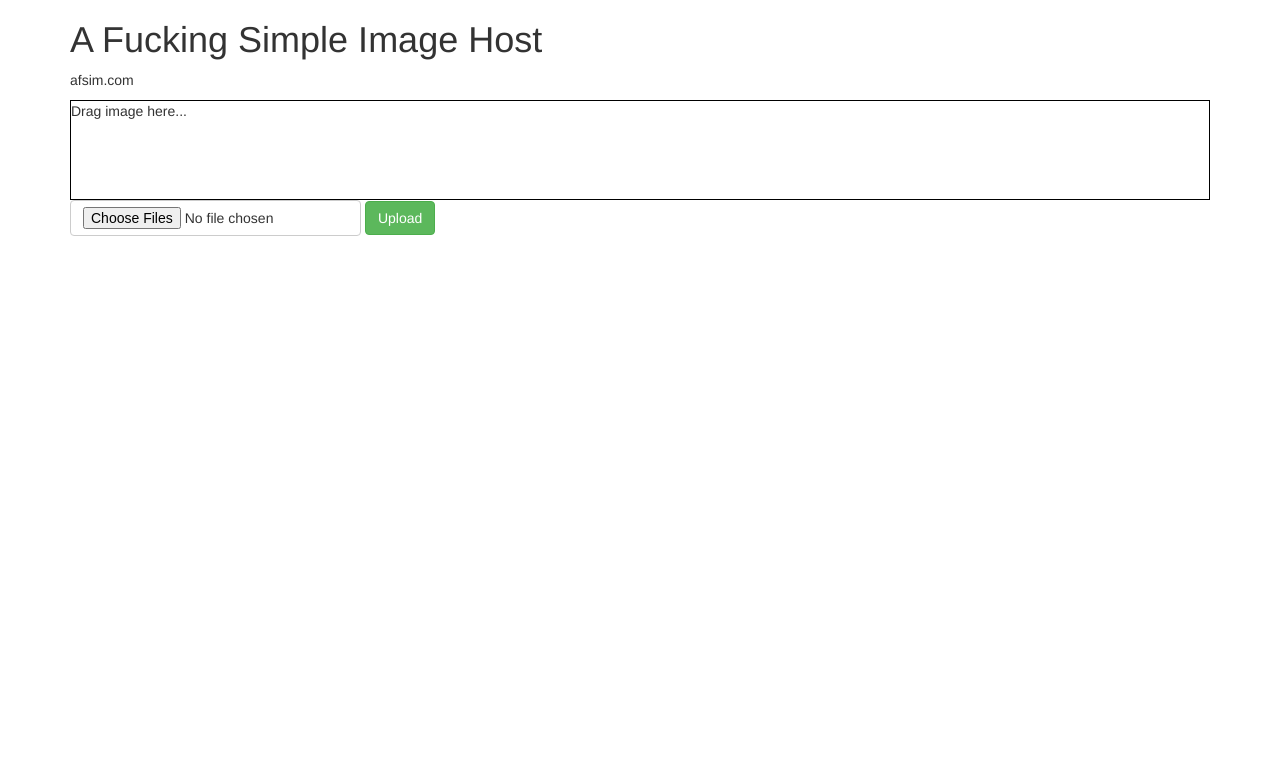
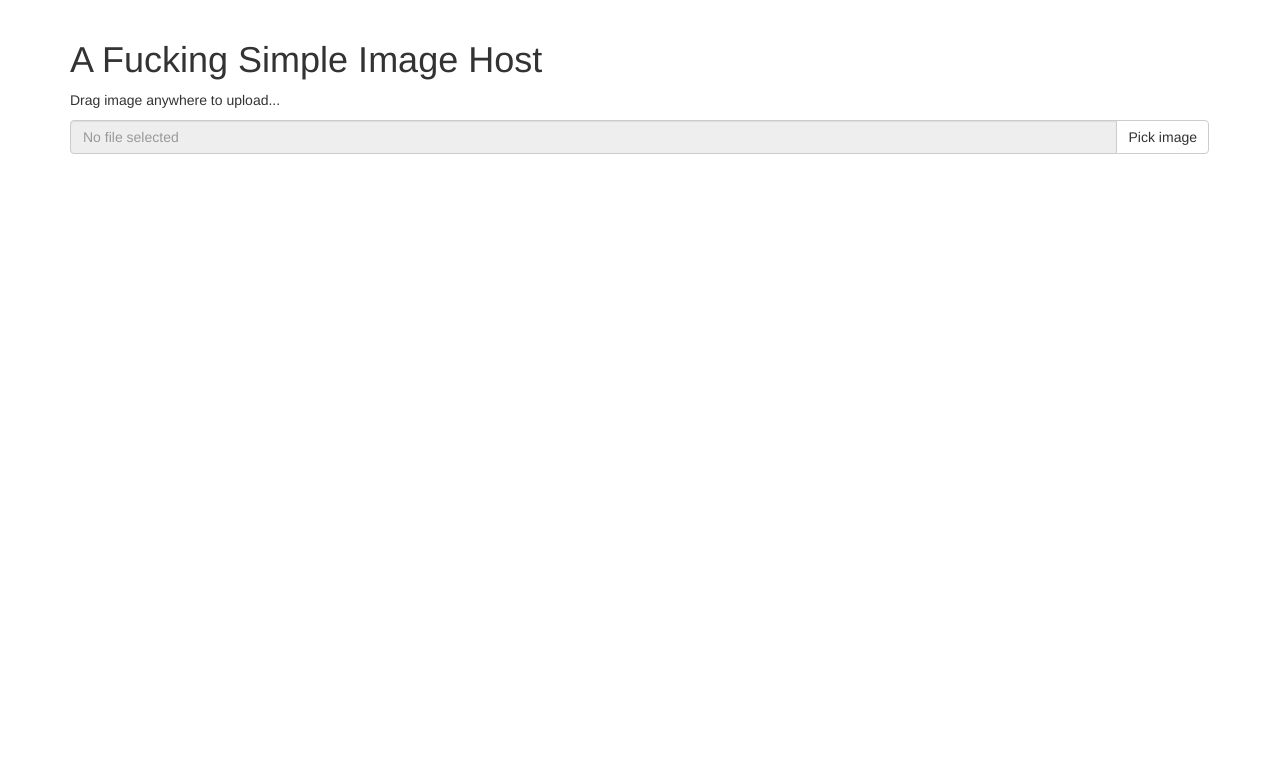
Before and after one commit to dangwu/duller-image, a Flask app: page / in a window 1280 px wide. Shown: the top 779 px of the page. Run offline with Flask 2, Linux system fonts and the light colour scheme; some libraries are stand-ins or nearby versions.

Commit message:
Use bootstrap-filestyle to add css to file input, and update drag and drop style

```diff
--- a/static/style.css
+++ b/static/style.css
@@ -1,4 +1,19 @@
-img {
+.img {
     max-width: 100%;
     max-height: 100%;
 }
+
+.image-drop-zone {
+  display:block;
+  position:absolute;
+  height:auto;
+  bottom:0;
+  top:0;
+  left:0;
+  right:0;
+  margin-top:20px;
+  margin-bottom:20px;
+  margin-right:20px;
+  margin-left:20px;
+  background-color: white;
+}
--- a/templates/upload.html
+++ b/templates/upload.html
@@ -1,58 +1,54 @@
 <!DOCTYPE html>
 <html lang="en">
-<head>
-  <title>AFSIM</title>
-  <meta charset="utf-8">
-  <meta name="viewport" content="width=device-width, initial-scale=1">
+
+<link rel="stylesheet" href="{{ url_for('static', filename='style.css')}}">
 <link rel="stylesheet" href="https://maxcdn.bootstrapcdn.com/bootstrap/3.3.7/css/bootstrap.min.css">
 <script src="https://ajax.googleapis.com/ajax/libs/jquery/3.1.1/jquery.min.js"></script>
 <script src="https://maxcdn.bootstrapcdn.com/bootstrap/3.3.7/js/bootstrap.min.js"></script>
+<script type="text/javascript" src="static/js/bootstrap-filestyle.min.js"> </script>
+
+<head>
+  <title>AFSIM</title>
+  <meta name="viewport" content="width=device-width, initial-scale=1">
 </head>
+
 <body>
+
+<div class="image-drop-zone" id="dropContainer">
 
     <div class="container">
         <h1>A Fucking Simple Image Host</h1>
-  <p>afsim.com</p>
+        <p>Drag image anywhere to upload...</p>
     </div>
 
     <div class="container">
-  <div id="dropContainer" style="border:1px solid black;height:100px;">
-    Drag image here...
+        <form method="POST" id="uploadform" enctype="multipart/form-data">
+            <input type="file" id="uploadfile" name="uploadfile" accept="image/*" class="filestyle" data-buttonText="Pick image" data-icon="false" data-size="nr" data-placeholder="No file selected" multiple hidden>
+            <input type="submit" id="uploadbutton" class="btn btn-success" value="Upload" style="position: absolute; left: -9999px"/>
+        </form>
     </div>
-    <form method="POST" id="uploadform" enctype="multipart/form-data">
-        <label class="btn btn-default btn-file">
-            <input type="file" id="uploadfile" name="uploadfile" accept="image/*" multiple hidden>
-        </label>
-        <input type="submit" id="uploadbutton" class="btn btn-success" value="Upload" onclick="return changeText();">
-    </form>
 </div>
 
 <script type="text/javascript">
-    function changeText(){
-        var submit = document.getElementById("uploadbutton");
-        submit.value = 'Uploading...';
+    // Automatically upload the file after selection.
+    uploadfile.onchange = function(evt) {
+        document.getElementById('uploadform').submit();
+    };
 
-        var dropContainer = document.getElementById("dropContainer");
-        dropContainer.value = "Uploading...";
-
-        return true;
-    };
-</script>
-
-<script type="text/javascript">
-  // dragover and dragenter events need to have 'preventDefault' called
-  // in order for the 'drop' event to register.
+    // Drag events need to have 'preventDefault' called in order for the 'drop' event to register.
     // See: https://developer.mozilla.org/en-US/docs/Web/Guide/HTML/Drag_operations#droptargets
     dropContainer.ondragover = dropContainer.ondragenter = function(evt) {
         evt.preventDefault();
     };
+
     dropContainer.ondrop = function(evt) {
-    // pretty simple -- but not for IE :(
         uploadfile.files = evt.dataTransfer.files;
         evt.preventDefault();
+        // Automatically upload after file drop
         document.getElementById('uploadform').submit();
     };
 </script>
 
 </body>
+
 </html>
```
Also changed, not shown: templates/image.html (+7 -2 lines), static/js/bootstrap-filestyle.min.js (added). Lines whose indentation alone changed are shown as unchanged.
